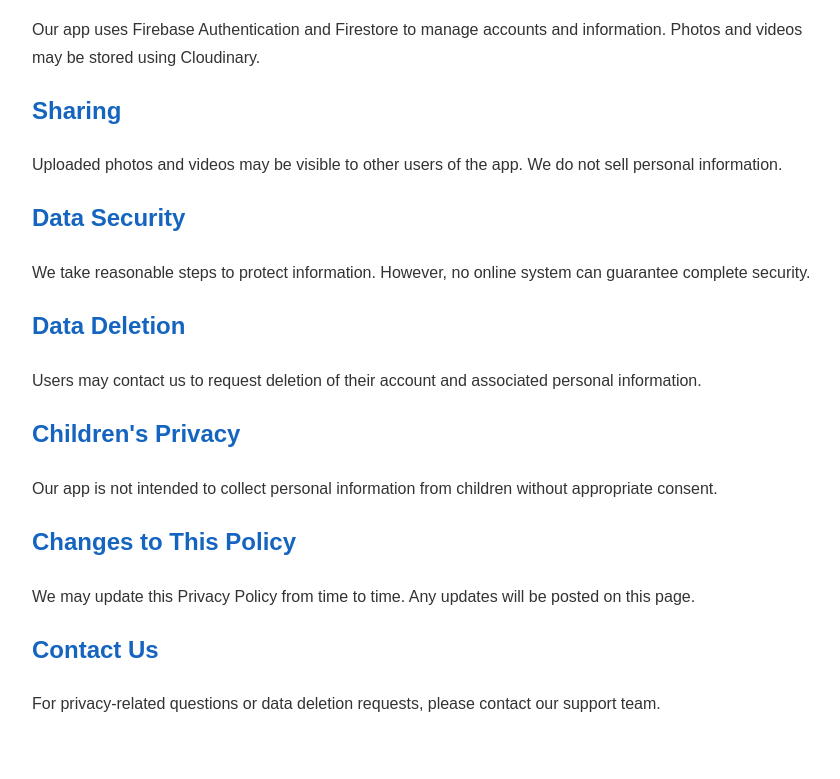
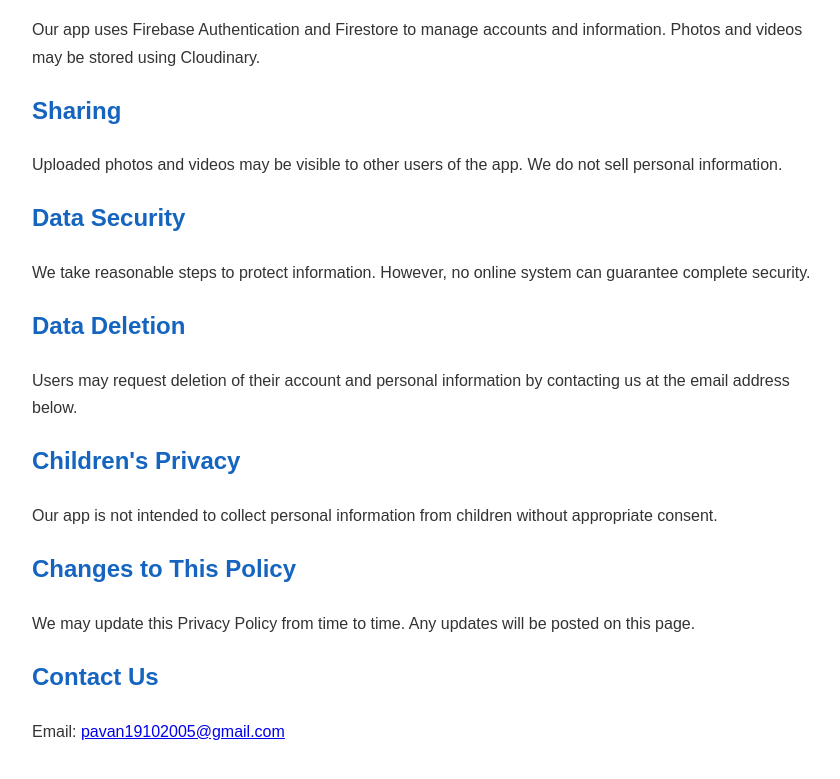
Before and after one commit to sweety712217-crypto/free-pavana-privacy-policy, a plain HTML site: page index.html in a window 1280 px wide. Shown: the part 589-1368 px from the top of the page, without its empty margins (208-1048 px from the left). Drawn offline with Linux system fonts and the light colour scheme.

Commit message:
Update index.html

```diff
--- a/index.html
+++ b/index.html
@@ -58,8 +58,8 @@ However, no online system can guarantee complete security.</p>
 
 <h2>Data Deletion</h2>
 
-<p>Users may contact us to request deletion of their
-account and associated personal information.</p>
+<p>Users may request deletion of their account and personal
+information by contacting us at the email address below.</p>
 
 <h2>Children's Privacy</h2>
 
@@ -73,8 +73,8 @@ Any updates will be posted on this page.</p>
 
 <h2>Contact Us</h2>
 
-<p>For privacy-related questions or data deletion requests,
-please contact our support team.</p>
+<p>Email: <a href="mailto:pavan19102005@gmail.com">
+pavan19102005@gmail.com</a></p>
 
 </body>
 </html>
```
